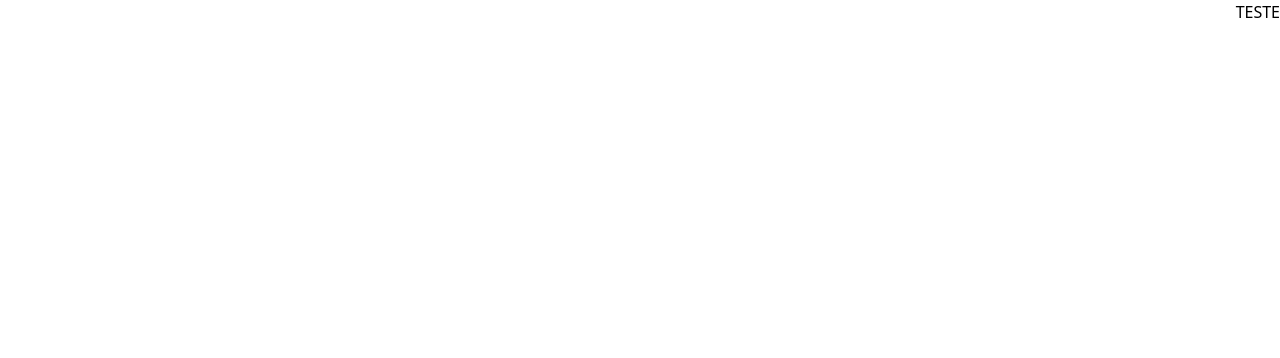
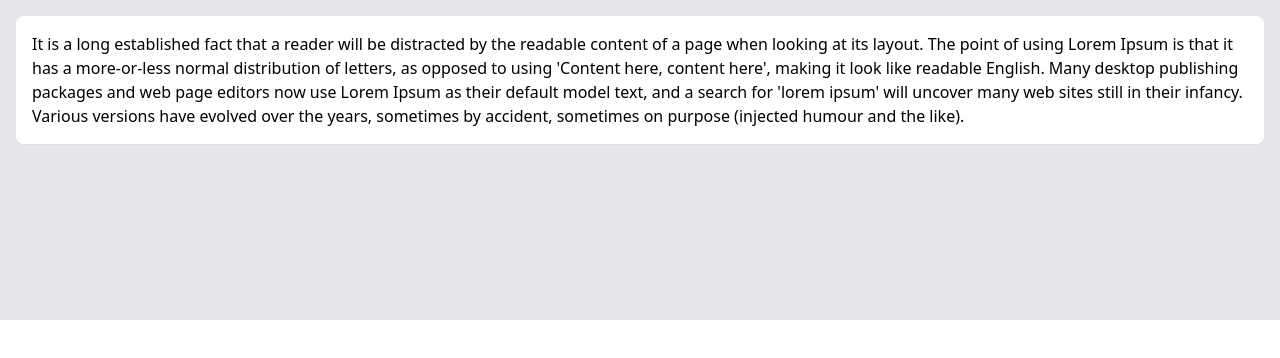
Before and after one commit to Pedro-Silva-Dev/petiscar-web, an Angular app: page / in a window 1280 px wide. Shown: the top 358 px of the page. Built offline with nearby package versions, Linux system fonts and the light colour scheme.

Commit message:
Adicionado o componente de card

```diff
--- a/src/app/app.component.html
+++ b/src/app/app.component.html
@@ -1,5 +1,9 @@
-<div class="text-end">
-  TESTE
+<div class="container mx-auto p-4 w-full h-80 bg-gray-200">
+  <app-card [header]="false" [footer]="false">
+    <div body>
+      It is a long established fact that a reader will be distracted by the readable content of a page when looking at its layout. The point of using Lorem Ipsum is that it has a more-or-less normal distribution of letters, as opposed to using 'Content here, content here', making it look like readable English. Many desktop publishing packages and web page editors now use Lorem Ipsum as their default model text, and a search for 'lorem ipsum' will uncover many web sites still in their infancy. Various versions have evolved over the years, sometimes by accident, sometimes on purpose (injected humour and the like).
+    </div>
+  </app-card>
 </div>
 
 <router-outlet></router-outlet>
--- /dev/null
+++ b/src/app/shared/components/card/card.component.html
@@ -0,0 +1,11 @@
+<div class="container bg-white w-full rounded-lg shadow-sm">
+    <div *ngIf="header" class="w-full p-4 border-b">
+        <ng-content select="[header]"></ng-content>
+    </div>
+    <div *ngIf="body" class="w-full p-4">
+        <ng-content select="[body]"></ng-content>
+    </div>
+    <div *ngIf="footer" class="w-full p-4 border-t">
+        <ng-content select="[footer]"></ng-content>
+    </div>
+</div>
--- /dev/null
+++ b/src/app/shared/components/card/card.component.ts
@@ -0,0 +1,26 @@
+import { CommonModule } from '@angular/common';
+import { ChangeDetectionStrategy, Component, Input, type OnInit } from '@angular/core';
+
+@Component({
+    selector: 'app-card',
+    standalone: true,
+    imports: [
+        CommonModule,
+    ],
+    templateUrl: './card.component.html',
+    styles: `
+    :host {
+      display: block;
+    }
+  `,
+    changeDetection: ChangeDetectionStrategy.Default,
+})
+export class CardComponent implements OnInit {
+
+  @Input() header: boolean = true;
+  @Input() body: boolean = true;
+  @Input() footer: boolean = true;
+
+    ngOnInit(): void { }
+
+}
```
Also changed, not shown: src/app/app.component.ts (+6 -1 lines).
